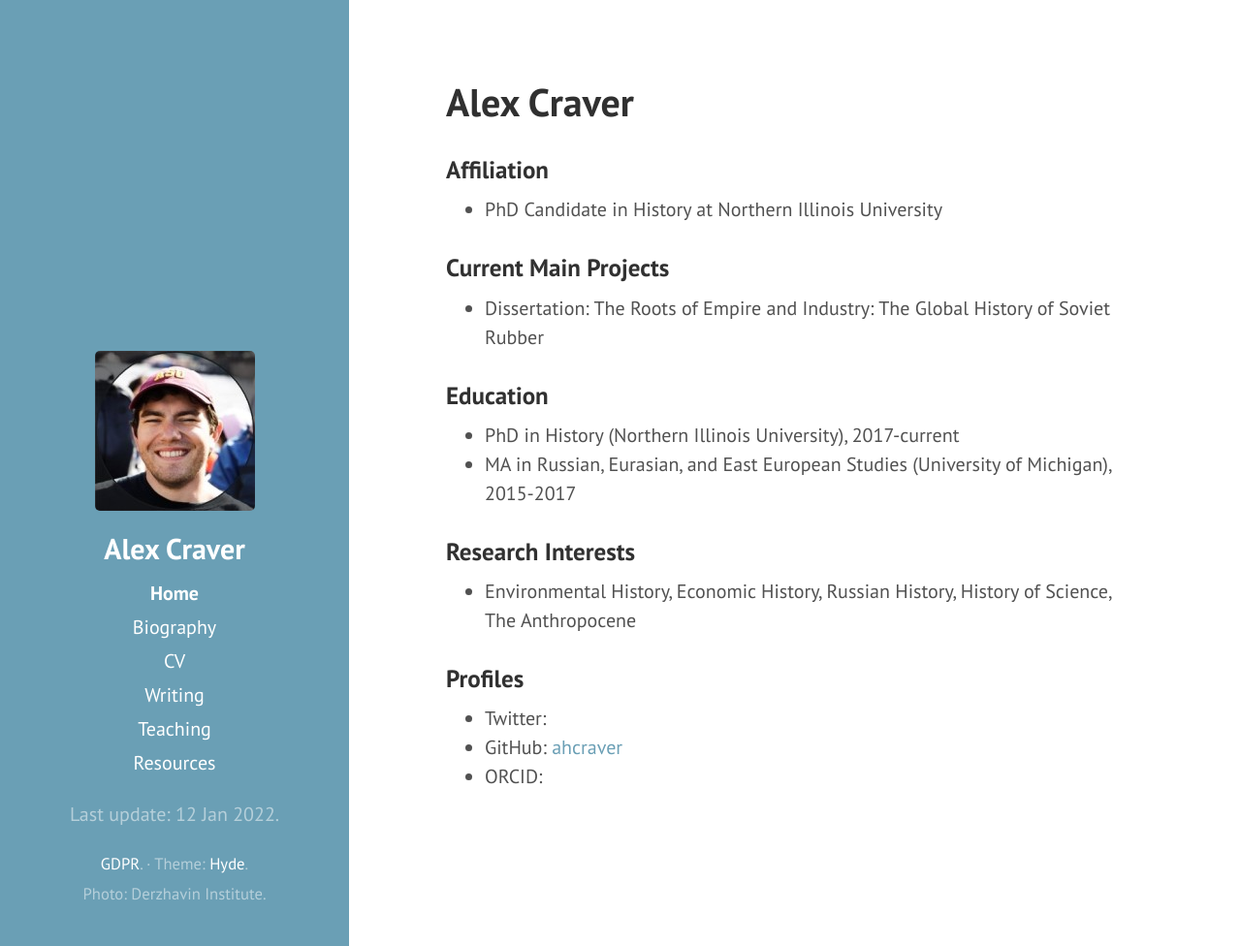
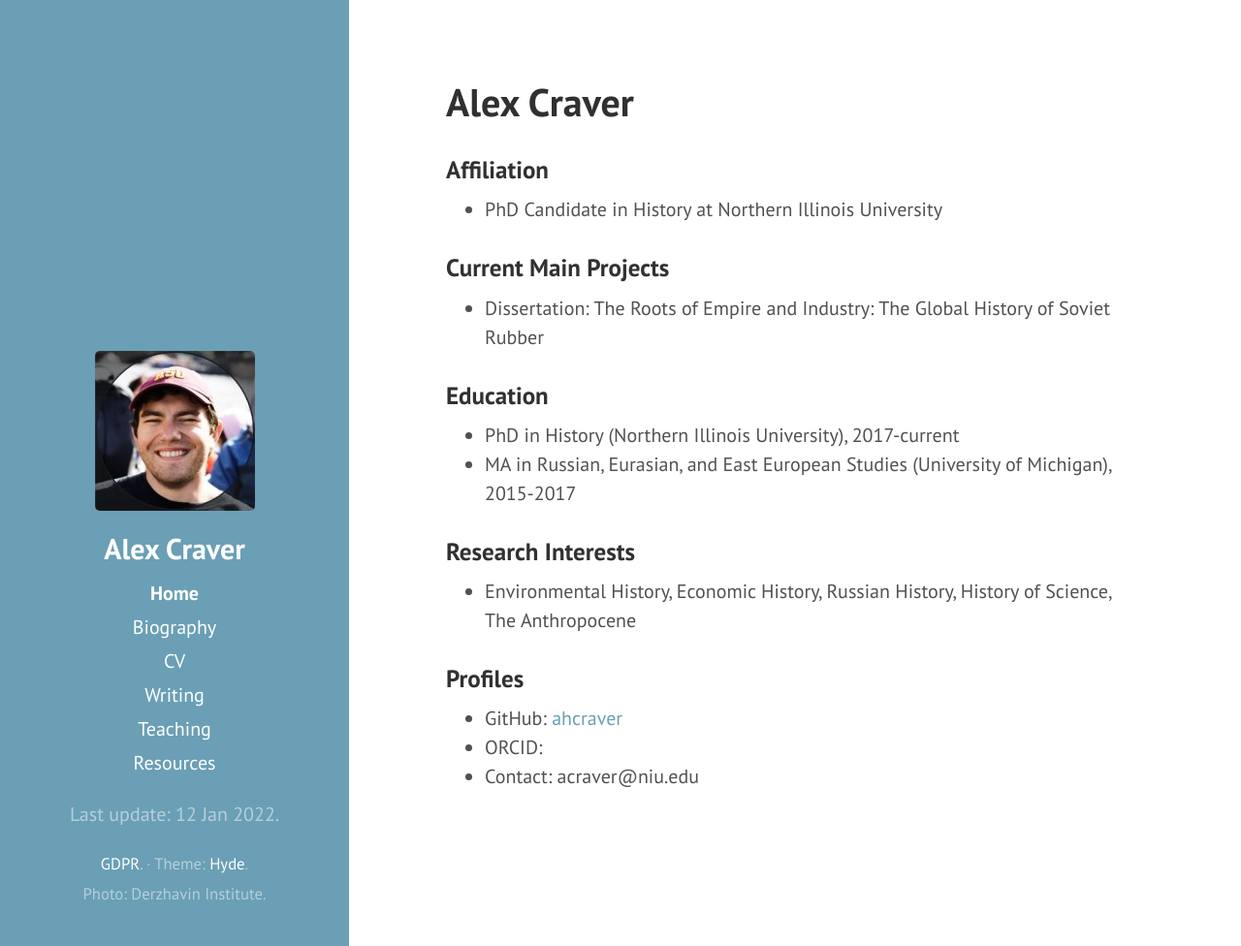
Before and after one commit to ahcraver/ahcraver.github.io, a Jekyll site: the page built from index.md, in a window 1280 px wide and 976 px high. Shown: the whole window at 97% size. Built offline with Jekyll 4.4.1, drawn with Linux system fonts in a browser that asks for light colours.

Commit message:
Update index.md

```diff
--- a/index.md
+++ b/index.md
@@ -5,7 +5,6 @@ title: Alex Craver
 
 ### Affiliation
 * PhD Candidate in History at Northern Illinois University
-
 
 ### Current Main Projects
 * Dissertation: The Roots of Empire and Industry: The Global History of Soviet Rubber
@@ -18,6 +17,6 @@ title: Alex Craver
 * Environmental History, Economic History, Russian History, History of Science, The Anthropocene
 
 ### Profiles
-* Twitter:
 * GitHub: [ahcraver](https://github.com/ahcraver)
 * ORCID:
+* Contact: acraver@niu.edu
```
